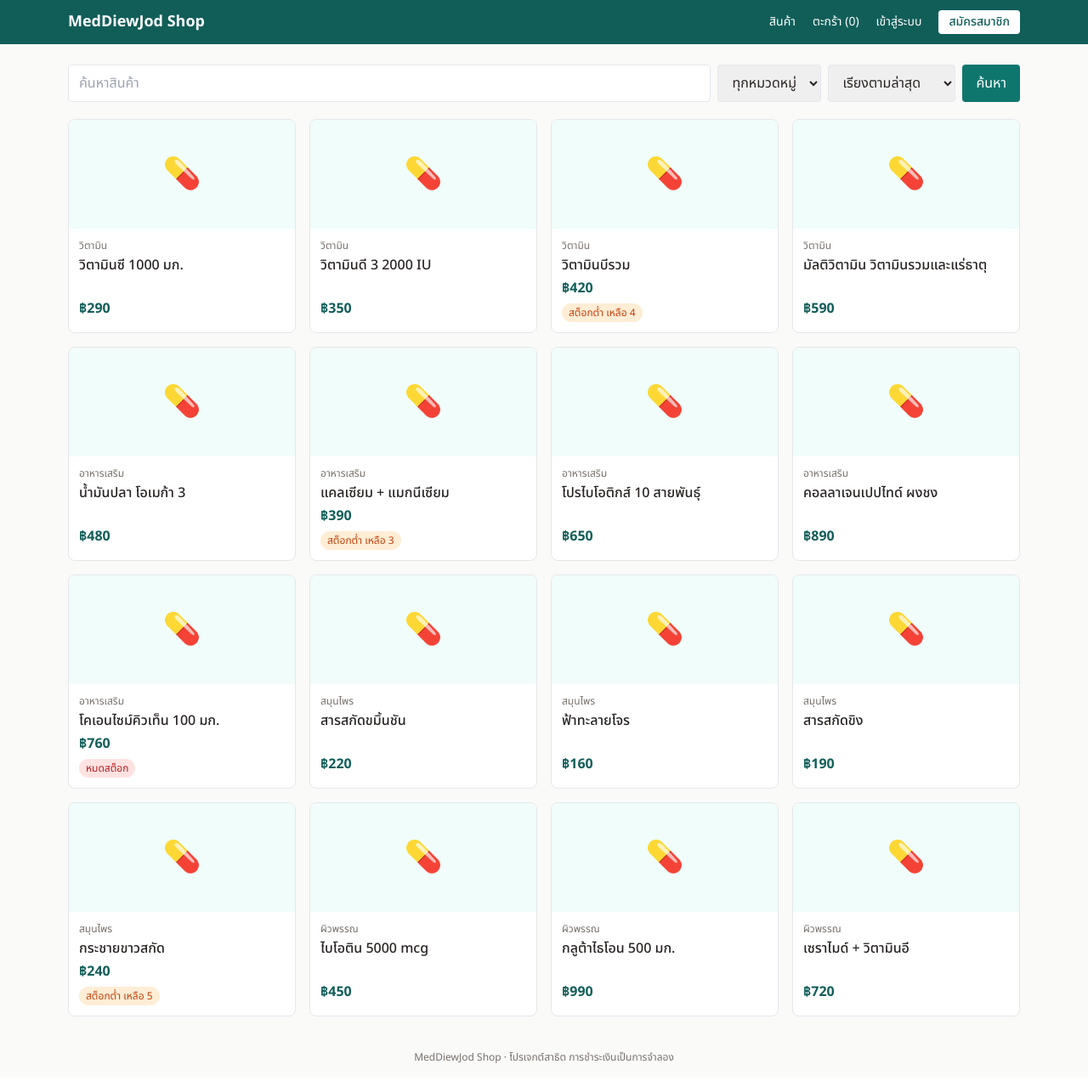
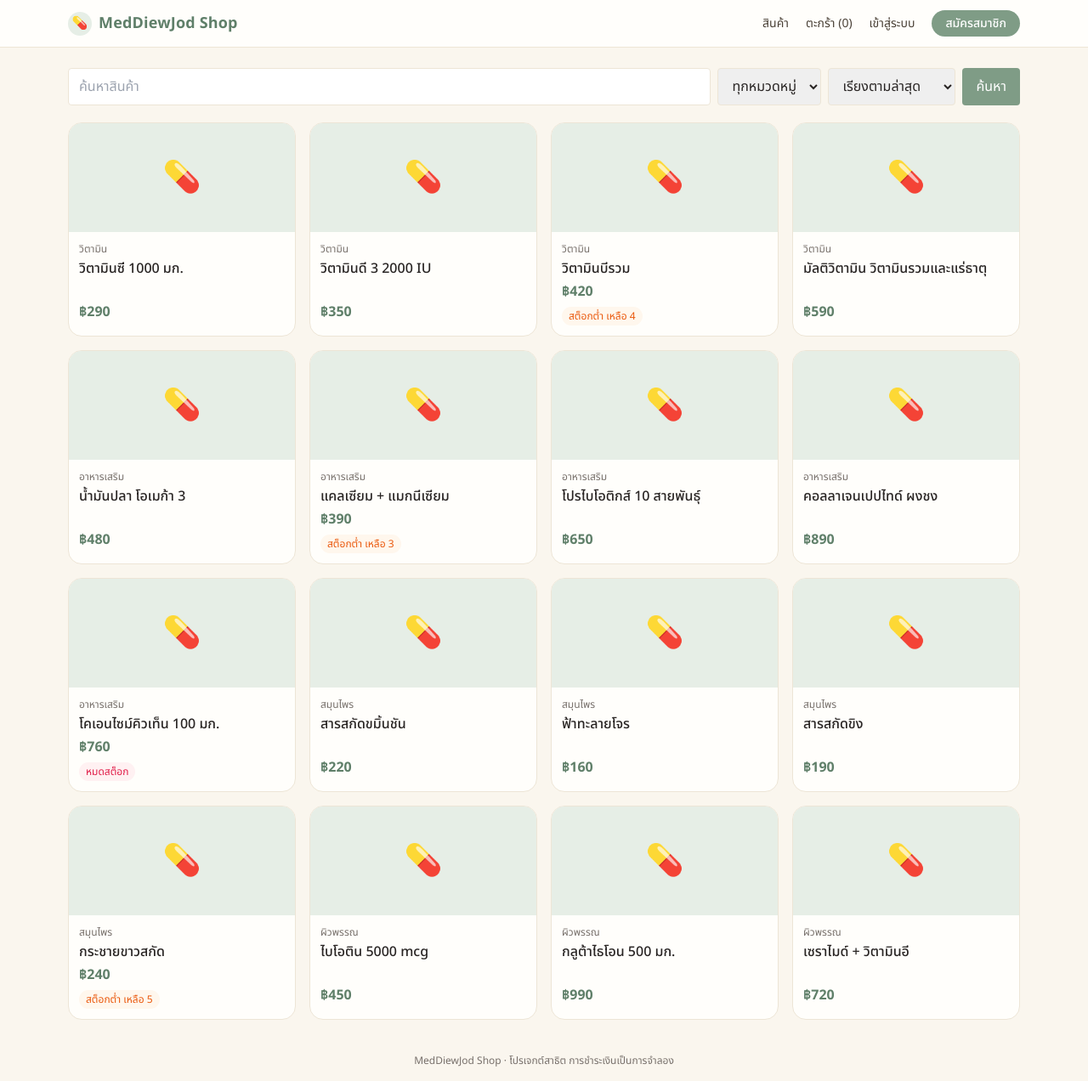
Before and after one commit to 67160219-create/Meddiewjod, a Flask app: page / in a window 1280 px wide. Shown: the whole page at 85% size. Before the commit the page ends 1251 px from the top, so only its background shows below. Run offline with Flask 3, Linux system fonts and the light colour scheme; data comes from the database, SQL or seed files in the repository; some libraries are stand-ins or nearby versions.

Commit message:
style: redesign dashboard with cream/white minimal pharmacy theme

```diff
--- a/app.py
+++ b/app.py
@@ -15,10 +15,10 @@ app.config["SECRET_KEY"] = os.environ.get("SECRET_KEY", "dev-only-change-me")
 if not os.path.exists(DB):
     init(DB)
 
-ST = {"pending": ("รอดำเนินการ", "bg-amber-100 text-amber-800"),
-      "shipped": ("จัดส่งแล้ว", "bg-sky-100 text-sky-800"),
-      "delivered": ("ส่งถึงแล้ว", "bg-emerald-100 text-emerald-800"),
-      "cancelled": ("ยกเลิก", "bg-stone-200 text-stone-600")}
+ST = {"pending": ("รอดำเนินการ", "bg-amber-50 text-amber-700"),
+      "shipped": ("จัดส่งแล้ว", "bg-sky-50 text-sky-700"),
+      "delivered": ("ส่งถึงแล้ว", "bg-emerald-50 text-emerald-700"),
+      "cancelled": ("ยกเลิก", "bg-stone-100 text-stone-500")}
 
 def db():
     if "db" not in g:
--- a/static/style.css
+++ b/static/style.css
@@ -1,4 +1,43 @@
-body{font-family:'Noto Sans Thai',system-ui,sans-serif}
+:root{
+  --cream:#FAF6EE; --cream-2:#F3EDE0; --paper:#FFFEFB; --line:#EDE5D6;
+  --ink:#4A4137; --muted:#9A8F80; --sage:#7F9C86; --sage-d:#5F7F69; --sage-l:#E6EEE6;
+  --peach:#F4D9C6; --peach-d:#B8744A;
+}
+body{font-family:'Noto Sans Thai',system-ui,sans-serif;background:var(--cream)!important;color:var(--ink)}
 .bar{transition:height .3s}
-:focus-visible{outline:2px solid #0f766e;outline-offset:2px}
+:focus-visible{outline:2px solid var(--sage);outline-offset:2px}
+
+/* header */
+.shop-header{background:var(--paper);border-bottom:1px solid var(--line)}
+.shop-header a{color:var(--ink)}
+.shop-header a:hover{color:var(--sage-d);text-decoration:none}
+.brand{display:flex;align-items:center;gap:.5rem;color:var(--sage-d)!important;letter-spacing:.01em}
+.brand .dot{width:28px;height:28px;border-radius:999px;background:var(--sage-l);display:inline-flex;align-items:center;justify-content:center;font-size:15px}
+.pill-cta{background:var(--sage)!important;color:#fff!important;border-radius:999px!important;padding:.35rem 1rem!important}
+
+/* cards (dashboard) */
+.card{background:var(--paper);border:1px solid var(--line);border-radius:20px;padding:1.25rem;box-shadow:0 1px 0 rgba(120,100,70,.03),0 8px 24px -16px rgba(120,100,70,.25)}
+.stat-icon{width:36px;height:36px;border-radius:12px;display:inline-flex;align-items:center;justify-content:center;font-size:17px;background:var(--sage-l)}
+.stat-icon.peach{background:var(--peach)}
+.stat-icon.cream{background:var(--cream-2)}
+.label{font-size:.8rem;color:var(--muted)}
+.num{font-size:1.75rem;font-weight:700;color:var(--ink);line-height:1.2}
+.row{display:flex;flex-wrap:wrap;justify-content:space-between;align-items:center;gap:.5rem;padding:.7rem 0;border-top:1px dashed var(--line);font-size:.9rem}
+.row:first-of-type{border-top:0}
+.link-soft{font-size:.8rem;color:var(--sage-d);background:var(--sage-l);padding:.2rem .75rem;border-radius:999px}
+.link-soft:hover{background:#dbe8dc}
+.chart-bar{background:linear-gradient(180deg,#9DB8A3,var(--sage));border-radius:10px 10px 4px 4px}
+.chart-bar:hover{filter:brightness(1.05)}
+.empty{font-size:.85rem;color:var(--muted);text-align:center;padding:1.25rem 0}
+
+/* คุมสีเดิม (teal) ให้เข้าธีมครีม-เขียวเซจ ทั้งเว็บ */
+.bg-teal-700,.bg-teal-800,.bg-teal-600{background-color:var(--sage)!important}
+.hover\:bg-teal-800:hover{background-color:var(--sage-d)!important}
+.text-teal-800,.text-teal-700{color:var(--sage-d)!important}
+.bg-teal-50{background-color:var(--sage-l)!important}
+.hover\:border-teal-600:hover{border-color:var(--sage)!important}
+.bg-white{background-color:var(--paper)!important}
+.border{border-color:var(--line)!important}
+.rounded-lg{border-radius:16px!important}
+
 @media print{.no-print{display:none!important}body{background:#fff}}
--- a/templates/_macros.html
+++ b/templates/_macros.html
@@ -1,2 +1,2 @@
 {% macro badge(s) %}<span class="px-2 py-0.5 rounded-full text-xs whitespace-nowrap {{ ST[s][1] }}">{{ ST[s][0] }}</span>{% endmacro %}
-{% macro stock(p) %}{% if p.stock == 0 %}<span class="px-2 py-0.5 rounded-full text-xs bg-red-100 text-red-700">หมดสต็อก</span>{% elif p.stock <= p.low_stock_threshold %}<span class="px-2 py-0.5 rounded-full text-xs bg-orange-100 text-orange-700">สต็อกต่ำ เหลือ {{ p.stock }}</span>{% endif %}{% endmacro %}
+{% macro stock(p) %}{% if p.stock == 0 %}<span class="px-2 py-0.5 rounded-full text-xs bg-rose-50 text-rose-600">หมดสต็อก</span>{% elif p.stock <= p.low_stock_threshold %}<span class="px-2 py-0.5 rounded-full text-xs bg-orange-50 text-orange-600">สต็อกต่ำ เหลือ {{ p.stock }}</span>{% endif %}{% endmacro %}
--- a/templates/base.html
+++ b/templates/base.html
@@ -8,25 +8,25 @@
 <script src="https://cdn.tailwindcss.com"></script>
 <link rel="stylesheet" href="{{ url_for('static', filename='style.css') }}">
 </head>
-<body class="bg-stone-50 text-stone-800 min-h-screen flex flex-col">
-<header class="bg-teal-800 text-white no-print">
+<body class="text-stone-800 min-h-screen flex flex-col">
+<header class="shop-header no-print">
   <nav class="max-w-6xl mx-auto px-4 py-3 flex flex-wrap items-center gap-x-5 gap-y-2 text-sm">
-    <a href="{{ url_for('index') }}" class="font-bold text-lg mr-auto">MedDiewJod Shop</a>
-    <a href="{{ url_for('index') }}" class="hover:underline">สินค้า</a>
-    <a href="{{ url_for('cart') }}" class="hover:underline">ตะกร้า ({{ cart_n }})</a>
+    <a href="{{ url_for('index') }}" class="brand font-bold text-lg mr-auto"><span class="dot">💊</span>MedDiewJod Shop</a>
+    <a href="{{ url_for('index') }}" class="hover:underline-offset-4">สินค้า</a>
+    <a href="{{ url_for('cart') }}" class="hover:underline-offset-4">ตะกร้า ({{ cart_n }})</a>
     {% if current_user.is_authenticated %}
       {% if current_user.role == 'admin' %}
-        <a href="{{ url_for('admin') }}" class="hover:underline">แดชบอร์ด</a>
-        <a href="{{ url_for('admin_products') }}" class="hover:underline">จัดการสินค้า</a>
-        <a href="{{ url_for('admin_orders') }}" class="hover:underline">จัดการออเดอร์</a>
+        <a href="{{ url_for('admin') }}" class="hover:underline-offset-4">แดชบอร์ด</a>
+        <a href="{{ url_for('admin_products') }}" class="hover:underline-offset-4">จัดการสินค้า</a>
+        <a href="{{ url_for('admin_orders') }}" class="hover:underline-offset-4">จัดการออเดอร์</a>
       {% else %}
-        <a href="{{ url_for('orders') }}" class="hover:underline">คำสั่งซื้อของฉัน</a>
+        <a href="{{ url_for('orders') }}" class="hover:underline-offset-4">คำสั่งซื้อของฉัน</a>
       {% endif %}
-      <a href="{{ url_for('profile') }}" class="hover:underline">{{ current_user.name }}</a>
-      <a href="{{ url_for('logout') }}" class="hover:underline">ออกจากระบบ</a>
+      <a href="{{ url_for('profile') }}" class="hover:underline-offset-4">{{ current_user.name }}</a>
+      <a href="{{ url_for('logout') }}" class="hover:underline-offset-4">ออกจากระบบ</a>
     {% else %}
-      <a href="{{ url_for('login') }}" class="hover:underline">เข้าสู่ระบบ</a>
-      <a href="{{ url_for('register') }}" class="bg-white text-teal-800 rounded px-3 py-1 font-medium">สมัครสมาชิก</a>
+      <a href="{{ url_for('login') }}" class="hover:underline-offset-4">เข้าสู่ระบบ</a>
+      <a href="{{ url_for('register') }}" class="pill-cta font-medium">สมัครสมาชิก</a>
     {% endif %}
   </nav>
 </header>
```
Also changed, not shown: templates/admin_dashboard.html (+25 -21 lines).
